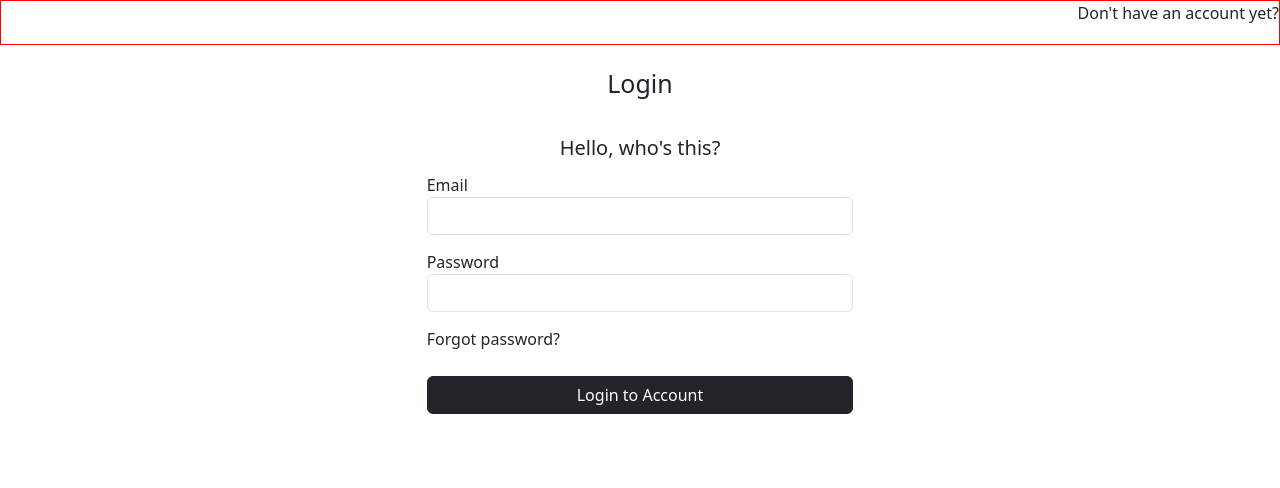
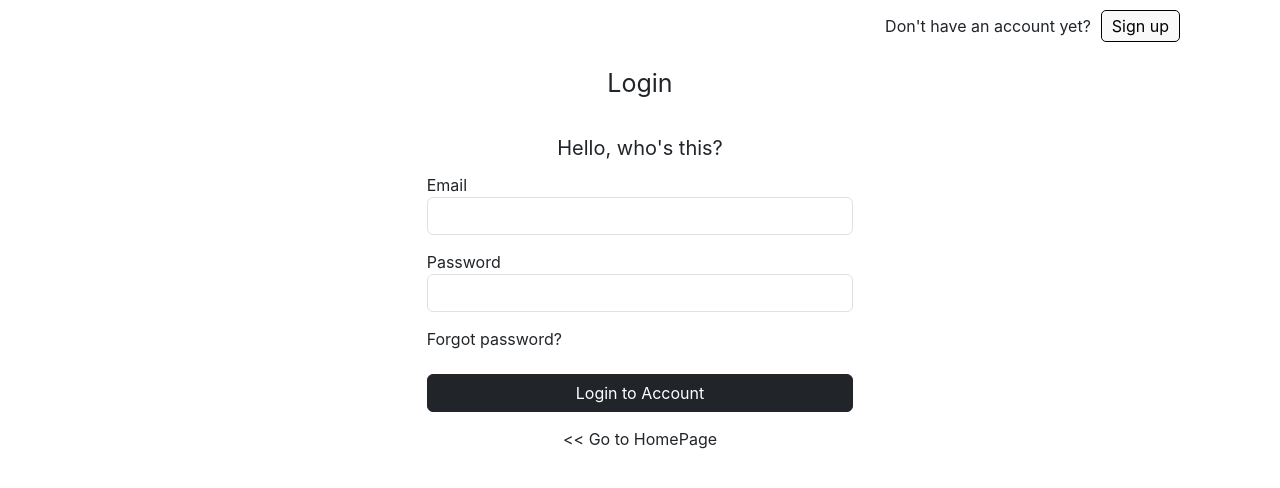
Before and after one commit to alfie-tran/demo-react, a React (Create React App) app: page /login in a window 1280 px wide. Shown: the top 488 px of the page. Built offline with nearby package versions, Linux system fonts and the light colour scheme.

Commit message:
goi API - Login

```diff
--- /dev/null
+++ b/src/Layout.js
@@ -0,0 +1,44 @@
+//Layout: phu trach phan chia component con (cac route cho ung dung)
+
+import App from './App';
+import { Routes, Route } from 'react-router-dom';
+import User from './components/User/User';
+import Admin from './components/Admin/Admin'; // Import the Admin component
+import HomePage from './components/Home/HomePage';
+import DashBoard from './components/Admin/Content/DashBoard';
+import ManageUsers from './components/Admin/Content/ManageUsers';
+import Login from './components/Auth/Login';
+import { ToastContainer } from 'react-toastify';
+import 'react-toastify/ReactToastify.min.css';
+const Layout = (props) => {
+	return (
+		<>
+			<Routes>
+				<Route path="/" element={<App />}>
+					<Route index element={<HomePage />} />
+					<Route path="/users" element={<User />} />
+				</Route>
+				<Route path="/admins" element={<Admin />}>
+					<Route index element={<DashBoard />} />
+					<Route path="manage-users" element={<ManageUsers />} />
+				</Route>
+				<Route path="/login" element={<Login />}></Route>
+			</Routes>
+
+			<ToastContainer
+				position="top-right"
+				autoClose={5000}
+				hideProgressBar={false}
+				newestOnTop={false}
+				closeOnClick={false}
+				rtl={false}
+				pauseOnFocusLoss
+				draggable
+				pauseOnHover
+				theme="light"
+			/>
+		</>
+	);
+};
+
+export default Layout;
--- a/src/components/Admin/Admin.js
+++ b/src/components/Admin/Admin.js
@@ -4,9 +4,6 @@
 import { useState } from 'react';
 
 import { Outlet } from 'react-router-dom';
-
-import { ToastContainer, toast } from 'react-toastify';
-import 'react-toastify/ReactToastify.min.css';
 
 const Admin = (props) => {
 	const [collapsed, setCollapsed] = useState(false); // mình thêm useState để quản lý trạng thái collapsed của sidebar
@@ -29,18 +26,6 @@
 					<Outlet />
 				</div>
 			</div>
-			<ToastContainer
-				position="top-right"
-				autoClose={5000}
-				hideProgressBar={false}
-				newestOnTop={false}
-				closeOnClick={false}
-				rtl={false}
-				pauseOnFocusLoss
-				draggable
-				pauseOnHover
-				theme="light"
-			/>
 		</div>
 	);
 };
--- a/src/components/Admin/Content/ManageUsers.js
+++ b/src/components/Admin/Content/ManageUsers.js
@@ -10,7 +10,7 @@
 import ModalDeleteUser from './ModalDeleteUser';
 
 const ManageUsers = (props) => {
-	const LIMIT_USER = 3; //Cho hien thi SL user la 6
+	const LIMIT_USER = 6; //Cho hien thi SL user la 6
 	const [pageCount, setPageCount] = useState(0);
 	const [currentPage, setCurrentPage] = useState(1);
 
--- a/src/components/Admin/Content/TableUserPaginate.js
+++ b/src/components/Admin/Content/TableUserPaginate.js
@@ -60,7 +60,7 @@
 
 					{listUsers && listUsers.length === 0 && (
 						<tr>
-							<td colSpan={'4'}>Not found data</td>
+							<td colSpan={'5'}>Not found data</td>
 						</tr>
 					)}
 				</tbody>
--- a/src/components/Auth/Login.js
+++ b/src/components/Auth/Login.js
@@ -1,14 +1,34 @@
 import './Login.scss';
 import { useState } from 'react';
+import { useNavigate } from 'react-router-dom'; //useNavigate: hook dieu huong nguoi dung
+import { postLogin } from '../../services/apiService';
+import { toast } from 'react-toastify';
 const Login = (props) => {
 	const [email, setEmail] = useState('');
 	const [password, setPassword] = useState('');
-	const handleLogin = () => {
-		alert('>>> login ');
+	const navigate = useNavigate();
+
+	const handleLogin = async () => {
+		// validate
+
+		//submit api
+		let data = await postLogin(email, password);
+		if (data && data.EC === 0) {
+			toast.success(data.EM);
+			navigate('/');
+		}
+		if (data && data.EC !== 0) {
+			toast.error(data.EM);
+		}
 	};
 	return (
 		<div className="login-container">
-			<div className="header">Don't have an account yet?</div>
+			<div className="header">
+				<span>Don't have an account yet?</span>
+				<button type="button" className="">
+					Sign up
+				</button>
+			</div>
 			<div className="title col-4 mx-auto">Login</div>
 			<div className="Welcome col-4 mx-auto">Hello, who's this?</div>
 			<div className="content-form col-4 mx-auto">
@@ -30,11 +50,14 @@
 						onChange={(event) => setPassword(event.target.value)}
 					/>
 				</div>
-				<span>Forgot password?</span>
+				<span className="forgot-password">Forgot password?</span>
 				<div className="">
-					<button type="button" className="btn btn-dark" onClick={() => handleLogin()}>
+					<button type="button" className="btn btn-dark mt-2" onClick={() => handleLogin()}>
 						Login to Account
 					</button>
+				</div>
+				<div className="text-center" onClick={() => navigate('/')}>
+					<span className="back"> &#60;&#60; Go to HomePage</span>
 				</div>
 			</div>
 		</div>
--- a/src/components/Auth/Login.scss
+++ b/src/components/Auth/Login.scss
@@ -2,8 +2,18 @@
 	.header {
 		height: 45px;
 		text-align: right;
+		padding: 10px 100px 0 100px;
+		button {
+			margin-left: 10px;
+			padding: 3px 10px;
+			border-radius: 5px;
+			background-color: #f9f9f9; //reset
+			border: 1px solid;
 
-		border: 1px solid red;
+			&:hover {
+				background-color: white;
+			}
+		}
 	}
 	.title {
 		padding: 20px 0;
@@ -21,9 +31,10 @@
 		gap: 15px;
 		button {
 			width: 100%;
-			margin-top: 10px;
+			// margin-top: 10px;
 		}
-		.form-group {
+		.back {
+			cursor: pointer;
 		}
 	}
 }
--- a/src/components/Header/Header.js
+++ b/src/components/Header/Header.js
@@ -3,7 +3,7 @@
 import Navbar from 'react-bootstrap/Navbar';
 import NavDropdown from 'react-bootstrap/NavDropdown';
 import { NavLink } from 'react-router-dom'; //Link: thu vien dieu huong nguoi dung
-import { useNavigate } from 'react-router'; //useNavigate: hook dieu huong nguoi dung
+import { useNavigate } from 'react-router-dom'; //useNavigate: hook dieu huong nguoi dung
 const Header = () => {
 	const navigate = useNavigate();
 	const handleLogin = () => {
--- a/src/index.js
+++ b/src/index.js
@@ -1,17 +1,12 @@
 import React from 'react';
 import ReactDOM from 'react-dom/client';
-import App from './App';
+
 import reportWebVitals from './reportWebVitals';
 import { Provider } from 'react-redux';
 import store from './redux/store';
 import 'bootstrap/dist/css/bootstrap.min.css'; // Import Bootstrap CSS
-import { BrowserRouter, Routes, Route } from 'react-router-dom';
-import User from './components/User/User';
-import Admin from './components/Admin/Admin'; // Import the Admin component
-import HomePage from './components/Home/HomePage';
-import DashBoard from './components/Admin/Content/DashBoard';
-import ManageUsers from './components/Admin/Content/ManageUsers';
-import Login from './components/Auth/Login';
+import Layout from './Layout';
+import { BrowserRouter } from 'react-router-dom';
 
 const root = ReactDOM.createRoot(document.getElementById('root'));
 root.render(
@@ -19,17 +14,7 @@
 		{/* <React.StrictMode> */}
 		<BrowserRouter>
 			{/* Route Layout */}
-			<Routes>
-				<Route path="/" element={<App />}>
-					<Route index element={<HomePage />} />
-					<Route path="/users" element={<User />} />
-				</Route>
-				<Route path="/admins" element={<Admin />}>
-					<Route index element={<DashBoard />} />
-					<Route path="manage-users" element={<ManageUsers />} />
-				</Route>
-				<Route path="/login" element={<Login />}></Route>
-			</Routes>
+			<Layout />
 		</BrowserRouter>
 		{/* </React.StrictMode> */}
 	</Provider>
--- a/src/services/apiService.js
+++ b/src/services/apiService.js
@@ -35,6 +35,16 @@
 const getUserWithPaginate = (page, limit) => {
 	return axios.get(`api/v1/participant?page=${page}&limit=${limit}`);
 };
+
+//Cach viet 1:
+// const postLogin = (useEmail, usePassword) => {
+// 	return axios.post('api/v1/login', { email: useEmail, password: usePassword });
+// };
+
+//Cach viet 2:
+const postLogin = (email, password) => {
+	return axios.post('api/v1/login', { email, password });
+};
 // export default postCreateNewUser; La cach goi thong thuong
 //minh muon export ra nhieu bien de sau nay dung Them/ Xoa/ Sua
-export { postCreateNewUser, getAllUsers, putUpdateUser, getViewUser, deleteUser, getUserWithPaginate };
+export { postCreateNewUser, getAllUsers, putUpdateUser, getViewUser, deleteUser, getUserWithPaginate, postLogin };
```
